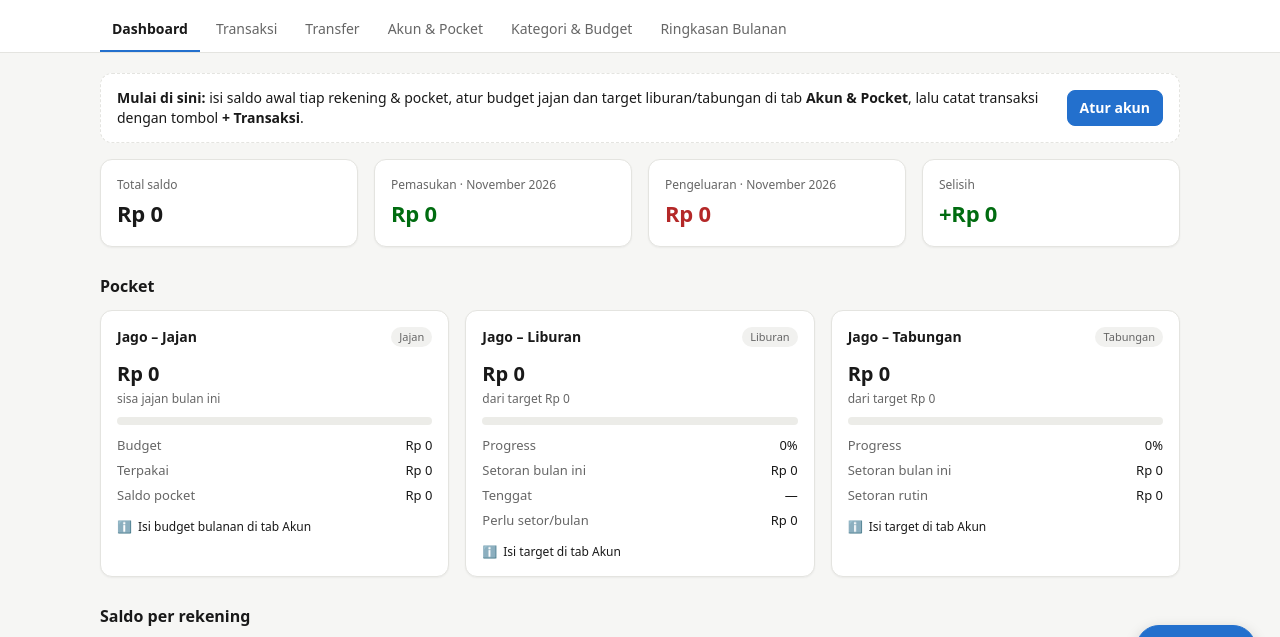
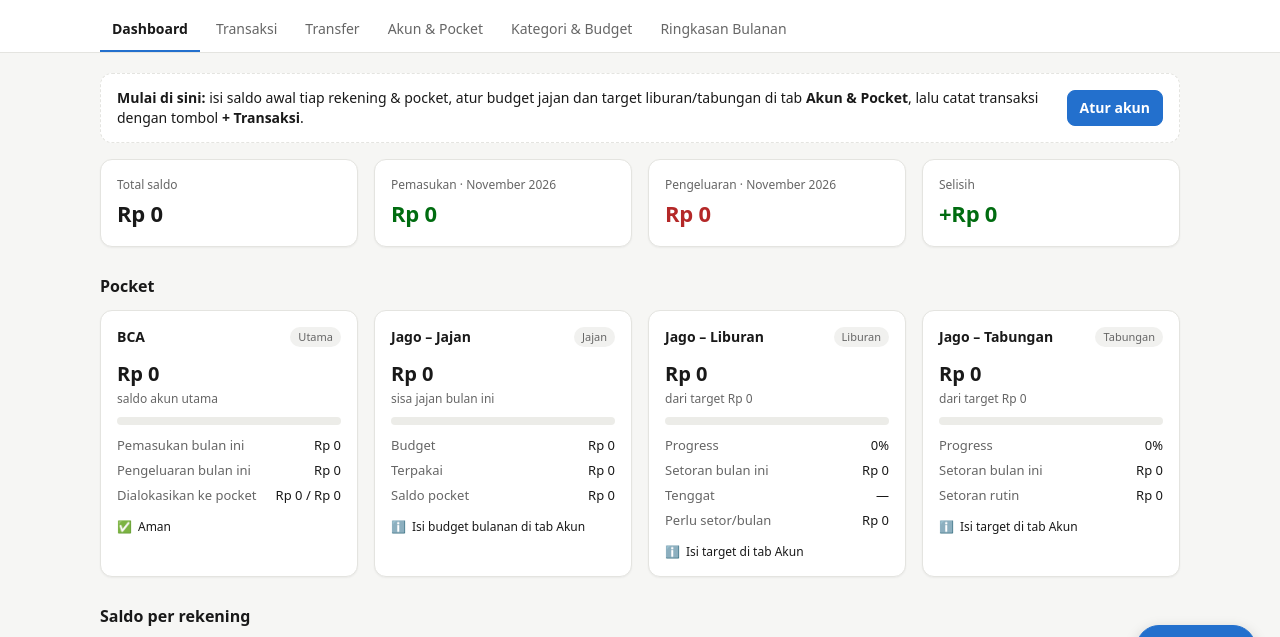
Before and after one commit to qahludhia/Finance-Tracker, a plain HTML site: page index.html in a window 1280 px wide. Shown: the part 105-742 px from the top of the page. Drawn offline with Linux system fonts and the light colour scheme.

Commit message:
Tampilkan kartu akun utama (BCA) di section Pocket (#2)
Claude-Session: https://claude.ai/code/session_015xMm4KQvgerJCF1VH4VrXt

Co-authored-by: Claude <noreply@anthropic.com>

```diff
--- a/index.html
+++ b/index.html
@@ -554,7 +554,9 @@ function viewDashboard() {
   </div>`;
 
   h += `<div class="section-title"><h2>Pocket</h2>${utama && adaSetoran ? `<button class="btn primary" id="btnAlokasi">Alokasi gaji dari ${esc(utama.nama)}</button>` : ""}</div>`;
-  h += `<div class="grid g3">${pockets.map(a => pocketCard(a, m)).join("") || `<div class="card muted">Belum ada pocket. Tambahkan di tab Akun & Pocket.</div>`}</div>`;
+  const utamaList = S.akun.filter(a => a.fungsi === "Utama");
+  const nCard = utamaList.length + pockets.length;
+  h += `<div class="grid ${nCard >= 4 ? "g4" : "g3"}">${utamaList.map(a => utamaCard(a, m)).join("")}${pockets.map(a => pocketCard(a, m)).join("") || `<div class="card muted">Belum ada pocket. Tambahkan di tab Akun & Pocket.</div>`}</div>`;
 
   /* saldo per bank */
   const banks = [...new Set(S.akun.map(a => a.bank || "Lainnya"))];
@@ -579,6 +581,28 @@ function viewDashboard() {
   return h;
 }
 const stat = (label, value, cls = "") => `<div class="card stat"><div class="label">${esc(label)}</div><div class="value ${cls}">${value}</div></div>`;
+
+/* Kartu akun utama (rekening gaji): saldo + progres alokasi ke pocket bulan ini */
+function utamaCard(a, m) {
+  const saldo = saldoAkun(a);
+  const masuk = sum(trxIn(m).filter(t => t.akunId === a.id && tipeOf(t) === "Pemasukan"), t => t.jumlah);
+  const keluar = keluarBulan(a, m);
+  const rencana = sum(S.akun.filter(x => x.id !== a.id && x.fungsi !== "Utama"), x => x.setoranRutin);
+  const dialokasi = transferKeluarBulan(a, m);
+  const sisaAlokasi = Math.max(0, rencana - dialokasi);
+  const pct = rencana > 0 ? dialokasi / rencana : 0;
+  let st = ["good", "✅", "Aman"];
+  if (saldo < 0) st = ["critical", "🔴", "Saldo minus"];
+  else if (sisaAlokasi > 0 && saldo < sisaAlokasi) st = ["warning", "🟡", "Saldo kurang " + rp(sisaAlokasi - saldo) + " untuk alokasi"];
+  else if (rencana > 0 && sisaAlokasi > 0) st = ["", "ℹ️", "Belum dialokasikan " + rp(sisaAlokasi)];
+  return `<div class="card pocket"><div class="top"><div><h3>${esc(a.nama)}</h3></div><span class="pill">${esc(a.fungsi)}</span></div>
+    <div class="big ${saldo < 0 ? "neg" : ""}">${rp(saldo)}</div><div class="muted" style="font-size:12px">saldo akun utama</div>
+    <div class="progress" data-tip="Dialokasikan ${rp(dialokasi)} dari ${rp(rencana)} (${Math.round(pct * 100)}%)"><div class="${pct >= 1 ? "good" : ""}" style="width:${Math.min(100, pct * 100)}%"></div></div>
+    <div class="kv"><span>Pemasukan bulan ini</span><span class="num">${rp(masuk)}</span></div>
+    <div class="kv"><span>Pengeluaran bulan ini</span><span class="num">${rp(keluar)}</span></div>
+    <div class="kv"><span>Dialokasikan ke pocket</span><span class="num">${rp(dialokasi)} / ${rp(rencana)}</span></div>
+    <div class="status"><span>${st[1]}</span><span>${esc(st[2])}</span></div></div>`;
+}
 
 function pocketCard(a, m) {
   const p = pocketInfo(a, m);
```
